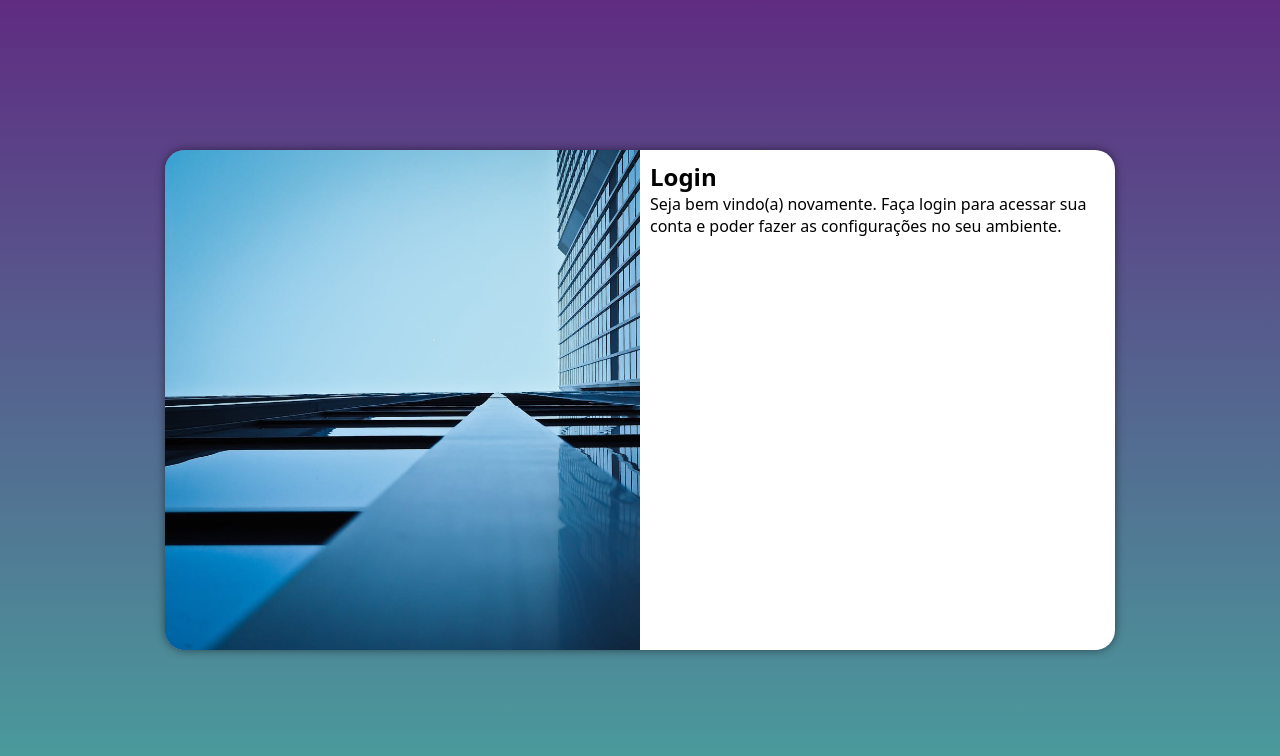
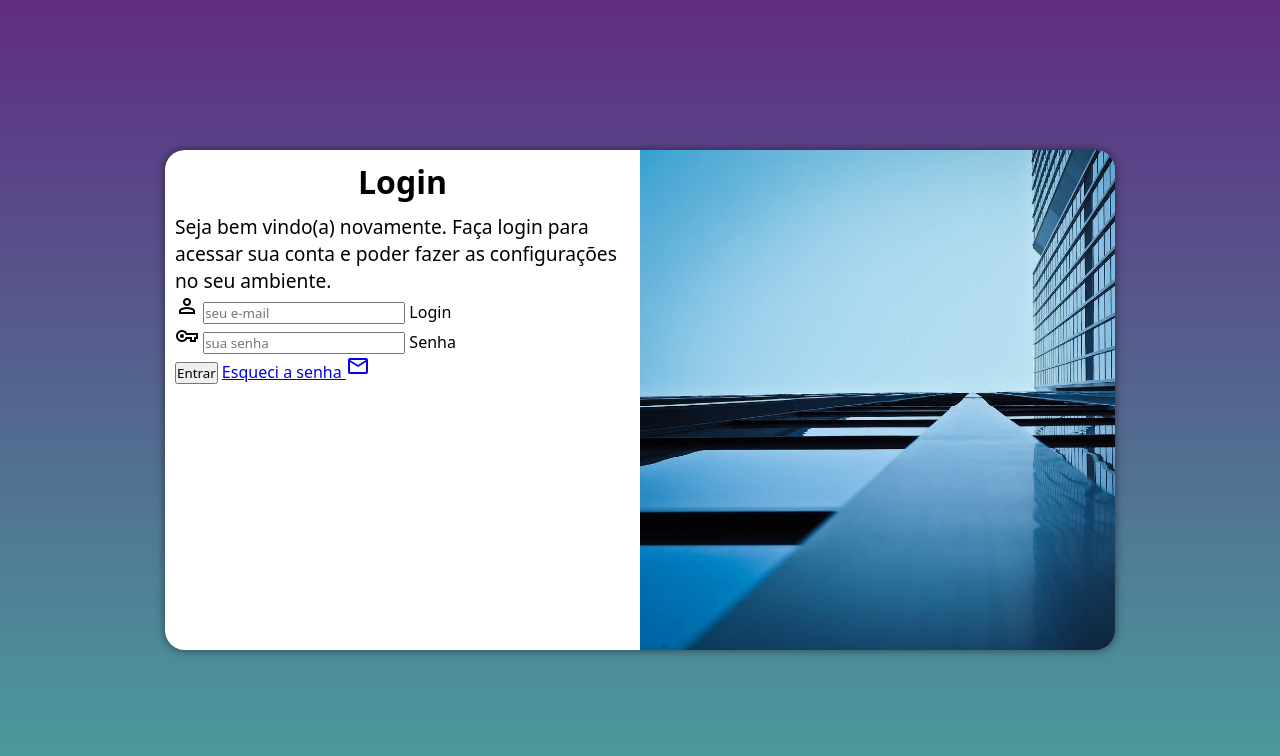
Before and after one commit to cleitone1000/login, a plain HTML site: page index.html in a window 1280 px wide. Drawn offline with nearby package versions, Linux system fonts and the light colour scheme.

Commit message:
add_formulario

```diff
--- a/estilos/media-query.css
+++ b/estilos/media-query.css
@@ -41,14 +41,22 @@ Grandes telas: acima de 1200px
     }
 
     section#login > div#imagem {
+        float: right;
+        width: 50%;
+        height: 100%;
+    }
+
+    section#login > div#formulario {
         float: left;
         width: 50%;
         height: 100%;
     }
 
-    section#login > div#formulario {
-        float: right;
-        width: 50%;
-        height: 100%;
+    div#formulario > h1 {
+        font-size: 2em;
+    }
+
+    div#formulario > p {
+        font-size: 1.2em;
     }
 }
--- a/estilos/style.css
+++ b/estilos/style.css
@@ -54,3 +54,12 @@ section#login > div#formulario {
     display: block;
     padding: 10px;
 }
+
+div#formulario > h1 {
+    text-align: center;
+    margin-bottom: 10px;
+}
+
+div#formulario > p {
+    font-size: 0.8em;
+}
--- a/index.html
+++ b/index.html
@@ -4,6 +4,7 @@
     <meta charset="UTF-8">
     <meta name="viewport" content="width=device-width, initial-scale=1.0">
     <title>Login</title>
+    <link href="https://fonts.googleapis.com/css2?family=Material+Symbols+Outlined" rel="stylesheet"/>
     <link rel="stylesheet" href="estilos/style.css">
     <link rel="stylesheet" href="estilos/media-query.css">
 </head>
@@ -16,7 +17,23 @@
             <div id="formulario">
                 <h1>Login</h1>
                 <p>Seja bem vindo(a) novamente. Faça login para acessar sua conta e poder fazer as configurações no seu ambiente.</p>
-                <form action="login.php" method="post"></form>
+                <form action="login.php" method="post" autocomplete="on">
+                    <div class="campo">
+                        <span class="material-symbols-outlined">person</span>
+                        <input type="email" name="login" id="ilogin" placeholder="seu e-mail" autocomplete="email" required maxlength="30">
+                        <label for="ilogin">Login</label>
+                    </div>
+                    <div class="campo">
+                        <span class="material-symbols-outlined">vpn_key</span>
+                        <input type="password" name="senha" id="isenha" placeholder="sua senha" autocomplete="current-password" required minlength="8" maxlength="20">
+                        <label for="isenha">Senha</label>
+
+                    </div>
+                    <input type="submit" value="Entrar">
+                    <a href="esqueci.html">
+                        Esqueci a senha <i class="material-symbols-outlined">mail</i>
+                    </a>
+                </form>
 
             </div>
 
```
